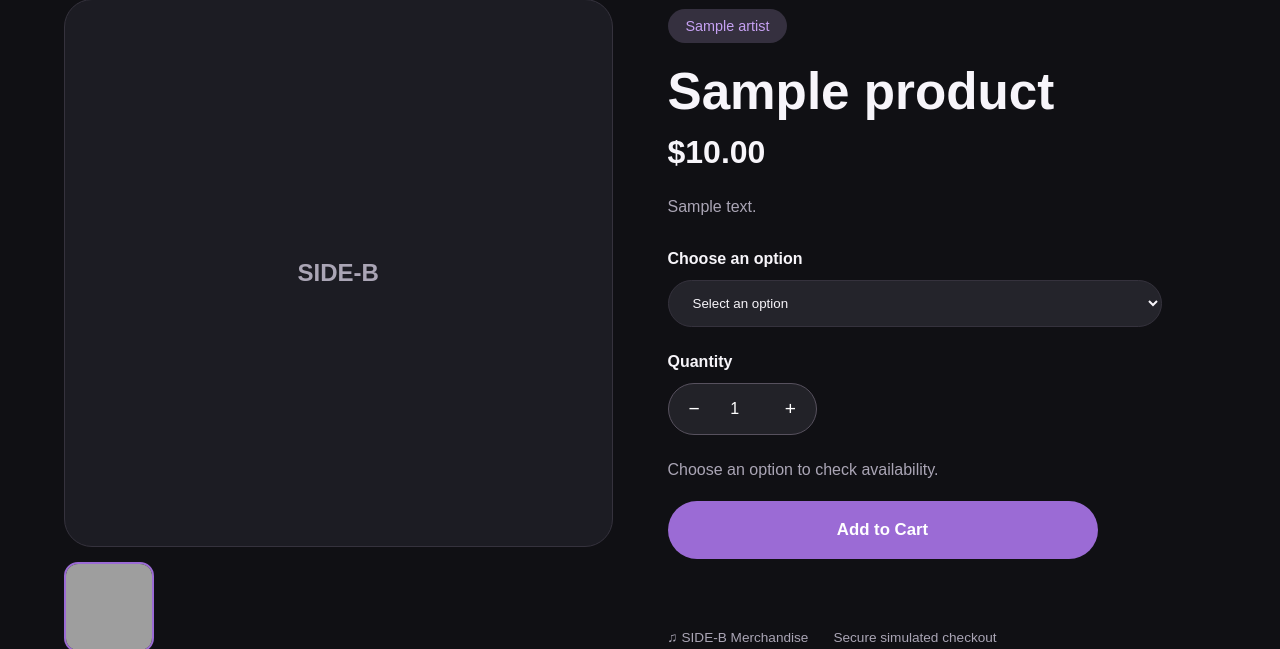
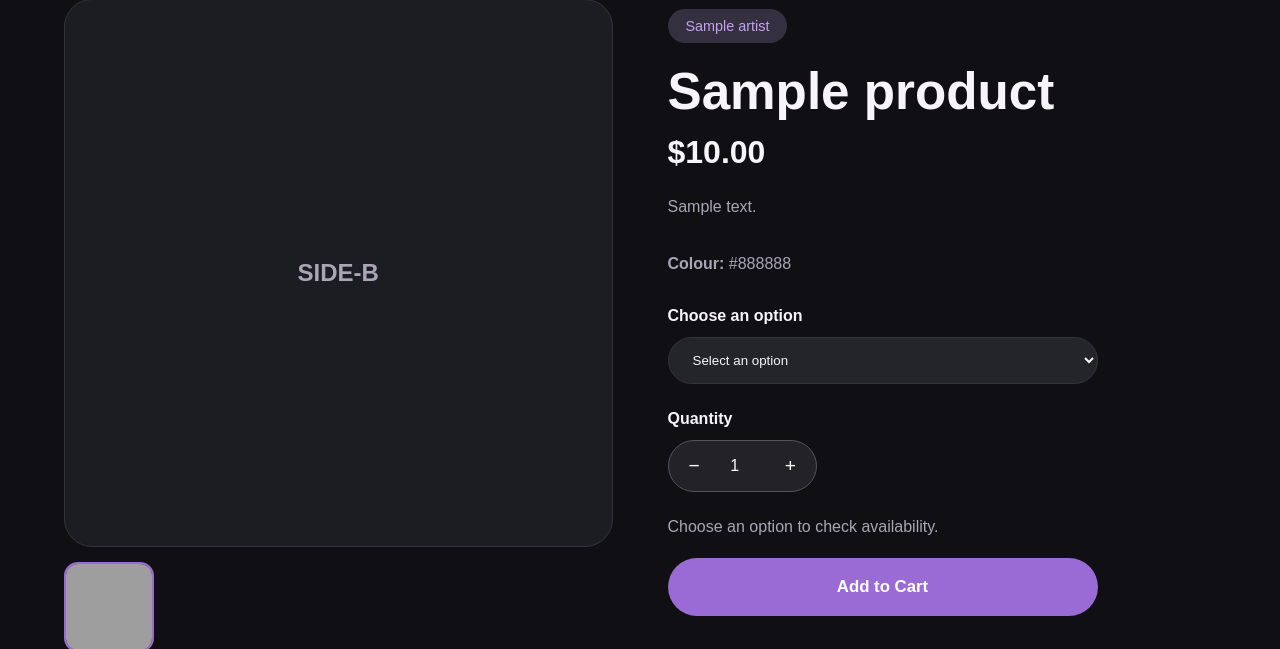
Before and after one commit to Mrgnoblennon/side-b, a Python web app: template templates/product.html in a window 1280 px wide. Shown: the part 256-905 px from the top of the page. Run offline with Jinja, Linux system fonts and the light colour scheme; the template is opened without the code that fills it: most values are stand-ins (such as "Sample title", 1, 10 or a date in 2020); grey boxes are pictures that could not be loaded.

Commit message:
Show product colour separately from size and edition variants

```diff
--- a/templates/product.html
+++ b/templates/product.html
@@ -58,6 +58,8 @@
                 {{ product.description | default('Officially inspired merchandise for music lovers.', true) }}
             </p>
 
+            {% if product.colour %}<p class="product-description"><strong>Colour:</strong> {{ product.colour }}</p>{% endif %}
+
             <!-- product options -->
             <form id="productForm" method="post" action="{{ url_for('add_to_cart') }}">
 
@@ -75,7 +77,6 @@
                                 data-stock="{{ variant.stock | default(0) }}"
                                 {% if variant.stock | default(0) | int <= 0 %}disabled{% endif %}>
                             {% if variant.size %}{{ variant.size }}{% endif %}
-                            {% if variant.colour %} · {{ variant.colour }}{% endif %}
                             {% if variant.edition %} · {{ variant.edition }}{% endif %}
                             {% if variant.fit %} · {{ variant.fit }}{% endif %}
                             {% if variant.finish %} · {{ variant.finish }}{% endif %}
```
